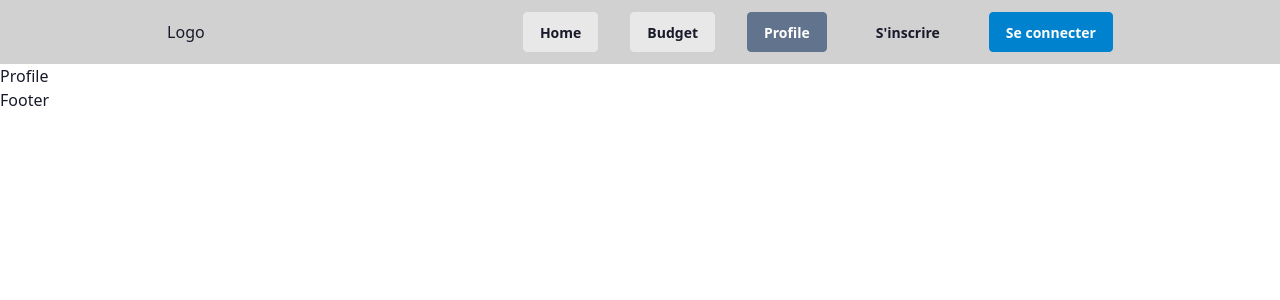
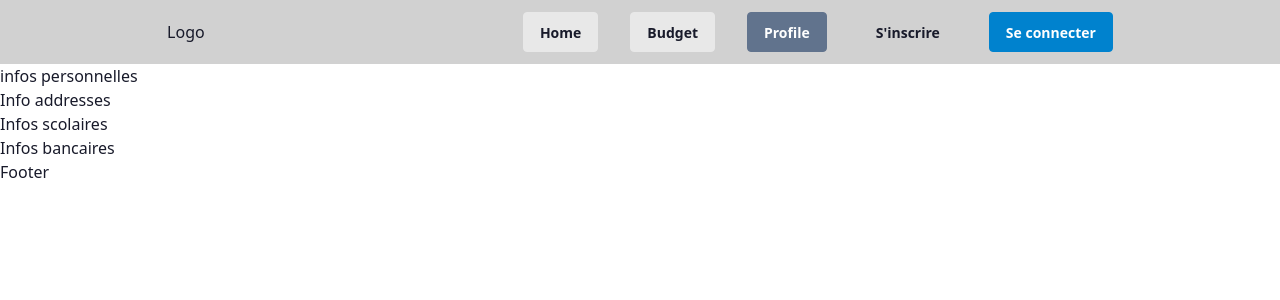
Before and after one commit to Steve05h20/Financia-Tools, a Vue app: page /profile in a window 1280 px wide. Shown: the top 300 px of the page. Built offline with nearby package versions, Linux system fonts and the light colour scheme.

Commit message:
Déplacement detailsProfil dans profil existant

```diff
--- a/src/views/ProfilView.vue
+++ b/src/views/ProfilView.vue
@@ -1,7 +1,29 @@
-<script setup lang="ts"></script>
+<script lang="ts" setup>
+import PersonnelInfo from '@/components/PersonnelInfo.vue'
+import AdressesInfo from '@/components/AdressesInfo.vue'
+import ScolaireInfo from '@/components/ScolaireInfo.vue'
+import BancairesInfo from '@/components/BancairesInfo.vue'
+</script>
 
 <template>
-  <main>
-    <h1>Profile</h1>
-  </main>
+
+  <section>
+   <PersonnelInfo />
+  </section>
+
+  <section>
+    <AdressesInfo />
+  </section>
+
+  <section>
+   <ScolaireInfo />
+  </section>
+
+  <section>
+   <BancairesInfo />
+  </section>
+
 </template>
+
+<style>
+</style>
```
Also changed, not shown: src/views/DetailsProfilView.vue (deleted, +0 -8 lines).
